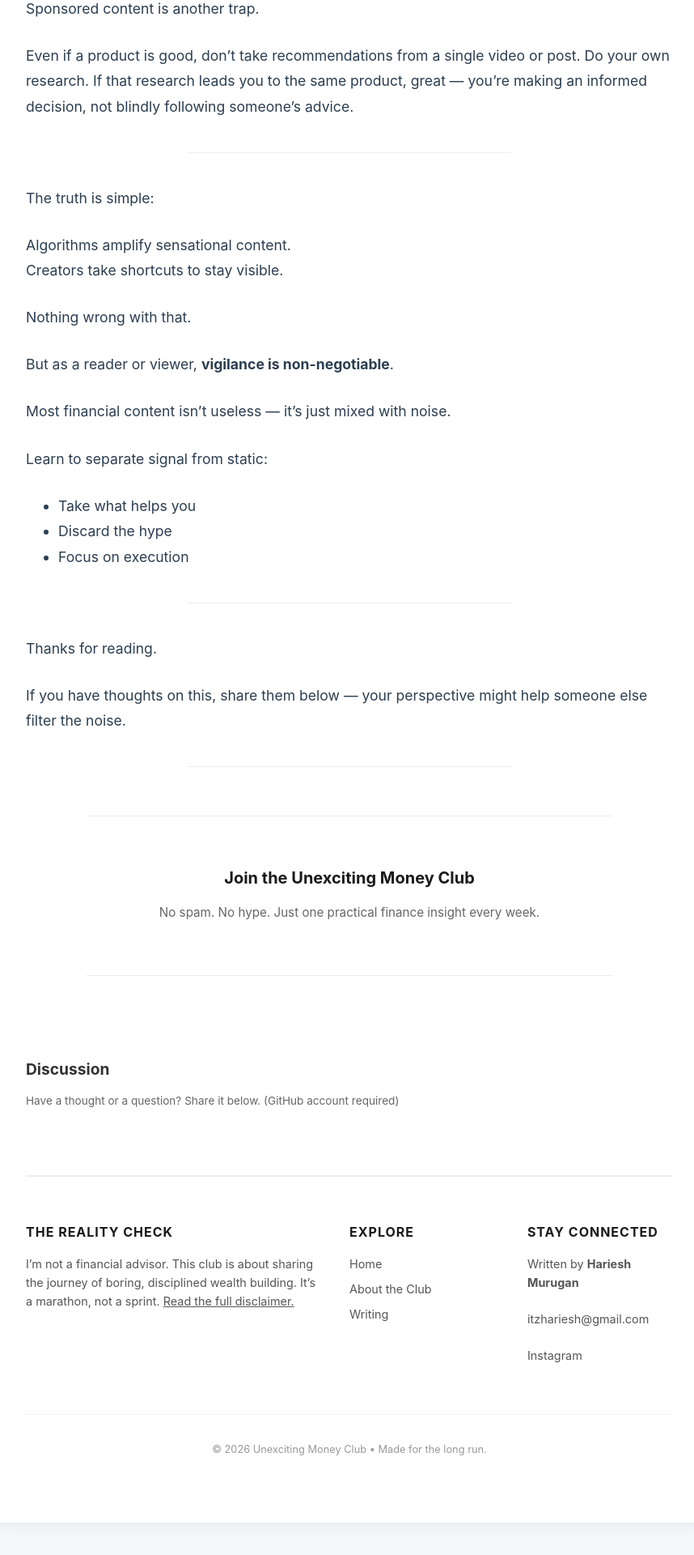
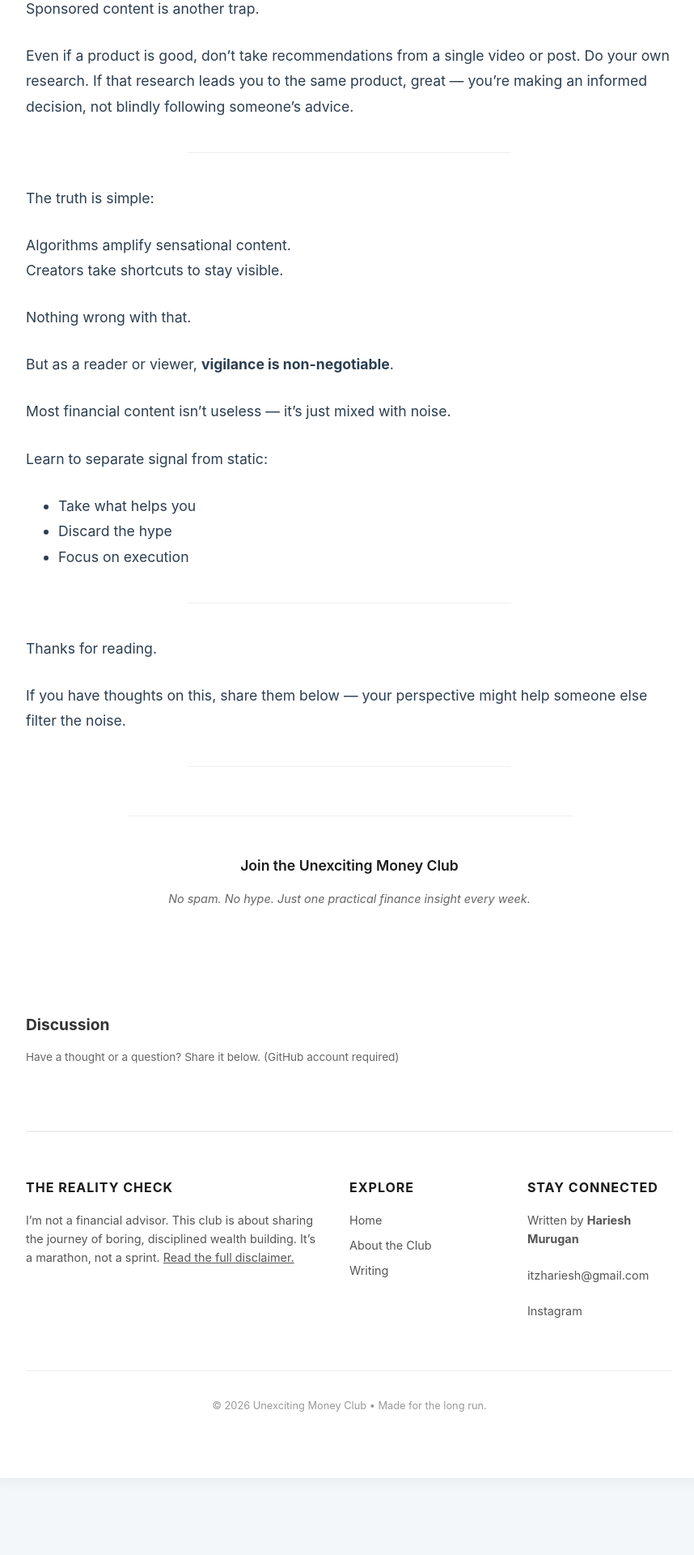
Before and after one commit to HarieshMK/HarieshMK.github.io, a Jekyll site: the page built from _posts/2026-01-25-why-most-finance-content-is-noise.md, in a window 1280 px wide. Shown: the part 2132-4052 px from the top of the page at 81% size, without its empty margins (208-1066 px from the left). Built offline with Jekyll 4.4.1, drawn with Linux system fonts in a browser that asks for light colours; comment, search, counter and statistics services are not loaded; after the commit the page ends 3997 px from its top, so only the background shows below that.

Commit message:
Update style.css

```diff
--- a/assets/css/style.css
+++ b/assets/css/style.css
@@ -126,33 +126,30 @@ header .tagline {
 
 /* ===== 5. REFINED NEWSLETTER & COMMENTS ===== */
 .subscribe-box {
-  margin: 60px auto;
-  padding: 40px 0;
-  border-top: 1px solid #eee;
-  border-bottom: 1px solid #eee;
+  margin: 60px auto 40px;
+  padding: 30px 0;
+  border-top: 1px solid #eee; /* Just a simple line above */
   text-align: center;
-  max-width: 650px; /* Aligns with your text width */
-  background: transparent; /* Remove the grey box look */
+  max-width: 550px;
 }
 
 .subscribe-box h3 {
-  font-size: 1.25rem;
+  font-size: 1.1rem; /* Small, like a sub-heading */
+  font-weight: 600;
   margin-bottom: 5px;
-  color: #1a1a1a;
+  text-transform: none;
 }
 
 .subscribe-box p {
-  font-size: 0.95rem;
+  font-size: 0.9rem;
   color: #666;
-  margin-bottom: 25px;
+  margin-bottom: 20px;
+  font-style: italic; /* Makes it feel like a personal note */
 }
 
-/* Force the MailerLite Form to be invisible/flat */
-.ml-embedded, .ml-form-embedWrapper, .ml-form-embedBody, .ml-form-embedContainer {
-  background-color: transparent !important;
-  border: none !important;
-  box-shadow: none !important;
-  padding: 0 !important;
+/* Make the MailerLite Form sit on one clean line */
+.ml-embedded {
+  max-width: 450px !important;
   margin: 0 auto !important;
 }
 
```
